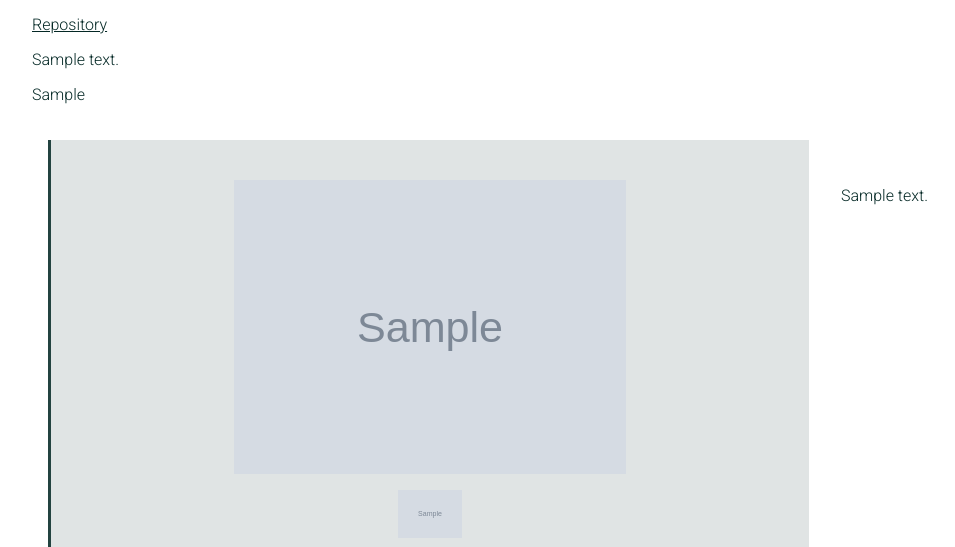
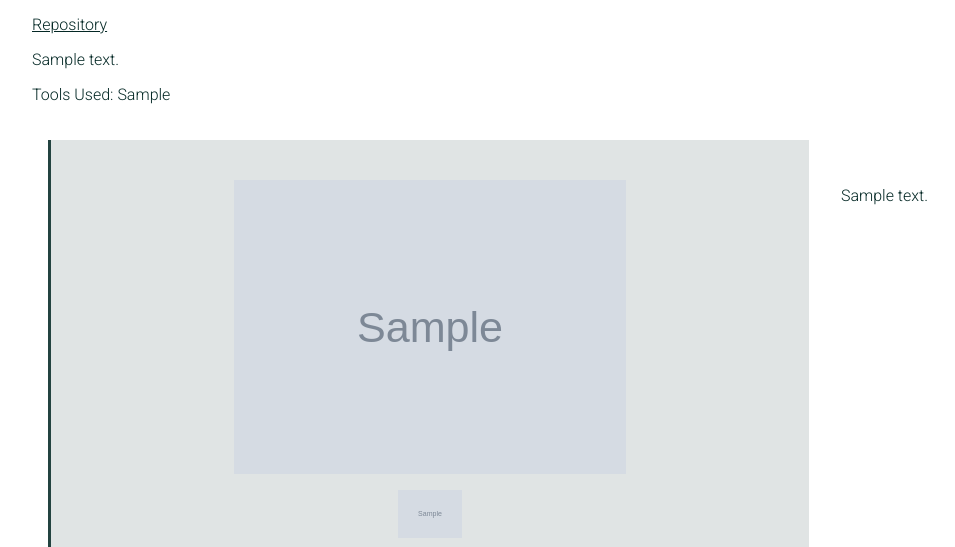
Before and after one commit to JonBancroft/personalWebsite, a Django app: page /projects/1/ in a window 1280 px wide. Shown: the part 200-747 px from the top of the page, without its empty margins (32-987 px from the left). Run offline with Django 5.2, Linux system fonts and the light colour scheme; tables that the repository leaves empty hold one stand-in row (values such as "Sample post"); grey boxes marked "Sample" are stand-in pictures.

Commit message:
updated tools display

```diff
--- a/aboutMe/templates/project.html
+++ b/aboutMe/templates/project.html
@@ -4,7 +4,7 @@
 	<h1 id="main-intro">{{ project.name }}</h1>
 	<a href="{{ project.repo_link }}" id="repo-link">Repository</a>
 	<p>{{ project.description }}</p>
-	<p>{{ project.tools }}</p>
+	<p>Tools Used: {{ project.tools }}</p>
 	<div id="image-display">
 		<div id="image-selector" class="info-box">
 			<img src={{ gallery_images.0.image.url }} id="main-image" class="selectable">
```
